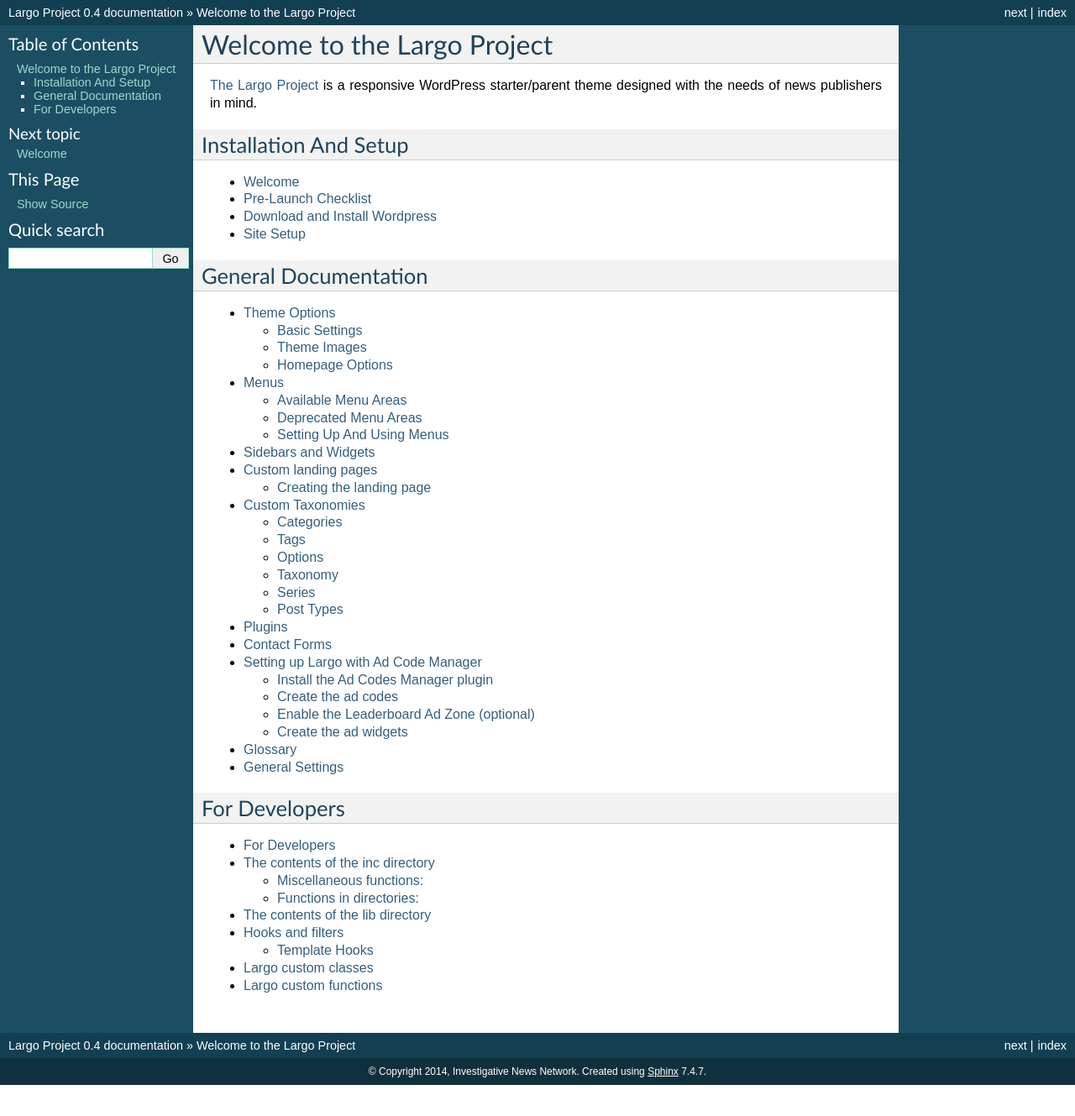
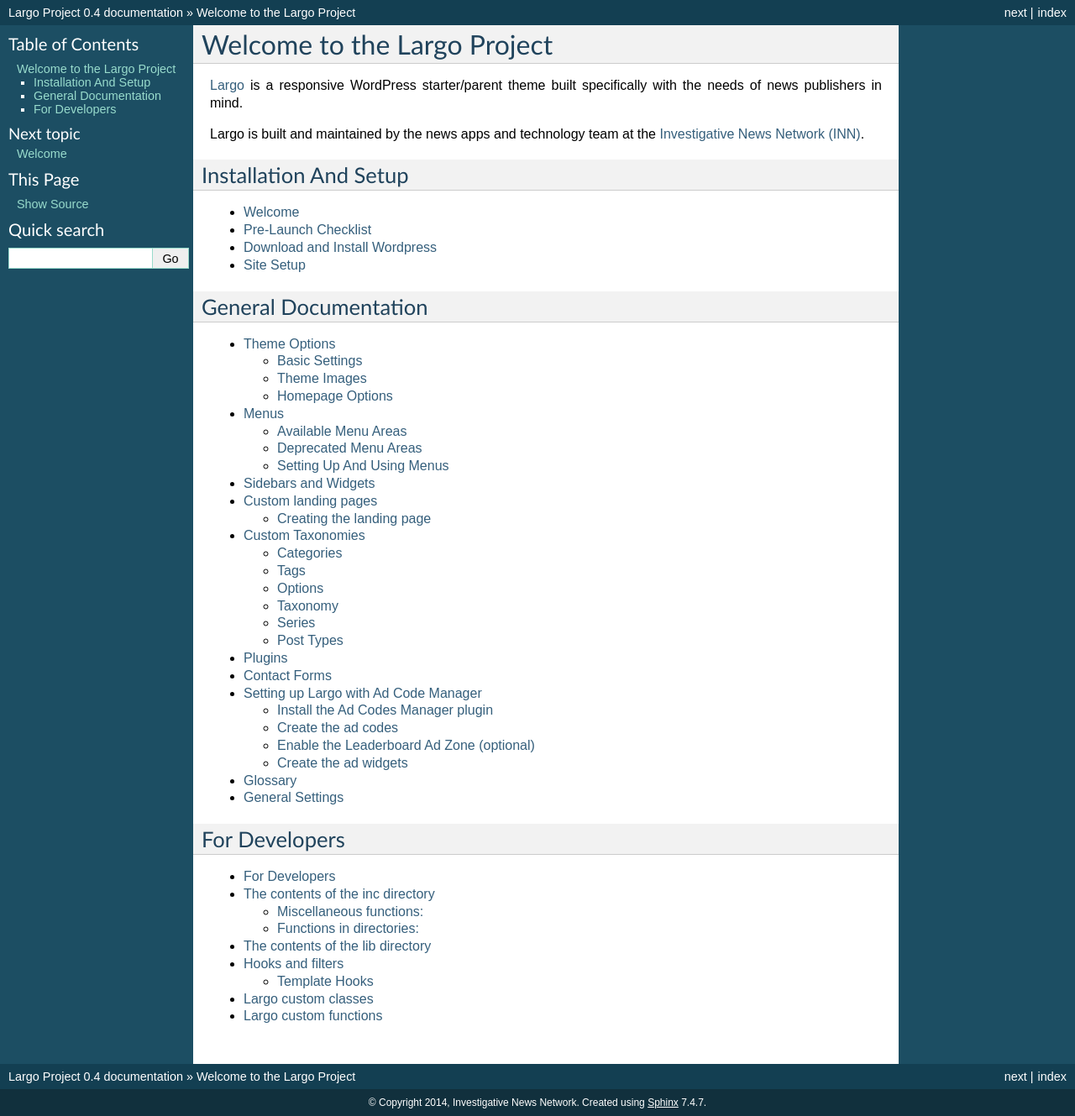
Before and after one commit to argoproject/Argo, a Sphinx documentation site: the page built from docs/index.rst, in a window 1280 px wide. Shown: the whole page at 84% size. Built offline with Sphinx 7.4.7, drawn with Linux system fonts in a browser that asks for light colours; pages that are not in the unit, such as notebooks, are missing from menus; before the commit the page ends 1292 px from its top, so only the background shows below that.

Commit message:
update project desc and credit

```diff
--- a/docs/index.rst
+++ b/docs/index.rst
@@ -1,9 +1,9 @@
 Welcome to the Largo Project
 ============================
 
-`The Largo Project`_ is a responsive WordPress starter/parent theme designed with the needs of news publishers in mind.
+`Largo <http://largoproject.org>`_ is a responsive WordPress starter/parent theme built specifically with the needs of news publishers in mind.
 
-.. _The Largo Project: https://github.com/inn/largo
+Largo is built and maintained by the news apps and technology team at the `Investigative News Network (INN) <http://nerds.investigativenewsnetwork.org>`_.
 
 
 .. _setup-docs:
```
